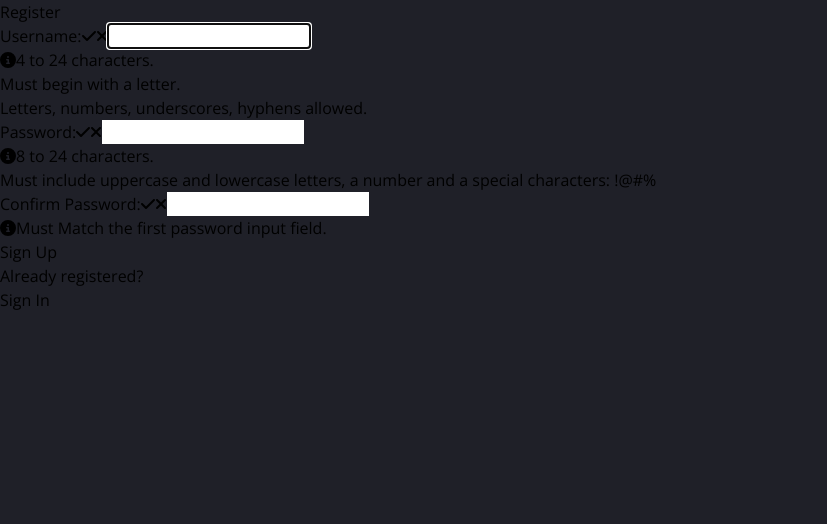
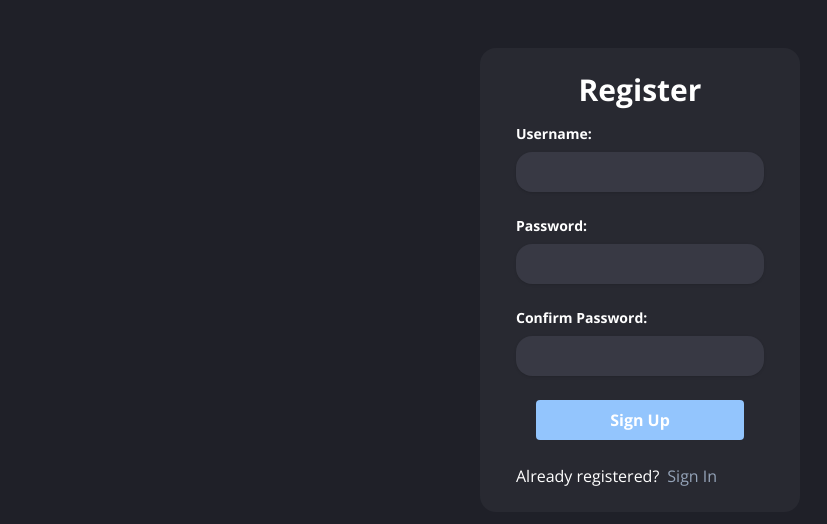
Before and after one commit to NAEEMGHADAI/namazy, a React (Create React App) app in the folder Client/: page /register in a window 1280 px wide. Shown: the top 524 px of the page, without its empty margins (0-827 px from the left). Built offline with nearby package versions, Linux system fonts and the light colour scheme.

Commit message:
Login and Register Ui Complete

```diff
--- a/Client/src/pages/Login.jsx
+++ b/Client/src/pages/Login.jsx
@@ -83,20 +83,25 @@ const Login = () => {
   // }, [persist]);
 
   return (
-    <section className="flex flex-col flex-wrap  justify-center content-center w-full">
+    <section className="flex flex-col flex-wrap content-center justify-center w-full">
       <form
         onSubmit={handleSubmit}
-        className={`bg-secondary-dark-bg h-fit  rounded-2xl pr-4 pl-4 pt-6 pb-6 ${
+        className={`bg-secondary-dark-bg h-fit xl:w-1/4 lg:w-1/2 md:w-4/6 w-11/12 mt-12 rounded-2xl pr-4 pl-4 pt-6 pb-6 ${
           darkMode ? "text-white" : ""
         }  `}
       >
         <p
           ref={errRef}
-          className={errMsg ? "errmsg" : "offscreen"}
+          className={
+            errMsg
+              ? "bg-pink-400 text-red-600 rounded-lg p-2 mb-2 font-bold"
+              : "absolute -left-full"
+          }
           aria-live="assertive"
         >
           {errMsg}
         </p>
+        <div className="mx-5">
           <h1 className="text-3xl font-bold mb-4 text-center">Welcome Back!</h1>
           <h6 className=" text-sm font-medium text-slate-500 text-center mb-4">
             Login to Continue
@@ -111,7 +116,7 @@ const Login = () => {
               ref={userRef}
               autoComplete="off"
               {...userAttributes}
-            className="shadow appearance-none border text-black rounded w-full py-2 px-3 leading-tight focus:outline-none focus:shadow-outline"
+              className="shadow appearance-none text-white rounded-2xl w-full py-2 px-3 focus:outline-none bg-active-link-bg focus:shadow-outline"
               required
             />
           </div>
@@ -124,12 +129,12 @@ const Login = () => {
               id="password"
               onChange={(e) => setPwd(e.target.value)}
               value={pwd}
-            className="shadow appearance-none border text-black rounded w-full py-2 px-3 leading-tight focus:outline-none focus:shadow-outline"
+              className="shadow appearance-none text-white rounded-2xl w-full py-2 px-3 focus:outline-none bg-active-link-bg focus:shadow-outline"
               required
             />
           </div>
           <div className="text-center mb-6">
-          <button className="bg-blue-500 hover:bg-blue-700 text-white font-bold py-2 px-10 rounded focus:outline-none focus:shadow-outline">
+            <button className="bg-blue-500 hover:bg-blue-700 text-white font-bold py-2 w-52 rounded focus:outline-none focus:shadow-outline">
               Sign In
             </button>
           </div>
@@ -151,6 +156,7 @@ const Login = () => {
               <Link to="/register">Sign Up</Link>
             </span>
           </p>
+        </div>
       </form>
     </section>
   );
--- a/Client/src/pages/Register.jsx
+++ b/Client/src/pages/Register.jsx
@@ -7,6 +7,7 @@ import { FontAwesomeIcon } from "@fortawesome/react-fontawesome";
 import React, { useEffect, useRef, useState } from "react";
 import { Link } from "react-router-dom";
 import axios from "../api/axios";
+import useContent from "../hooks/useContent";
 
 const USER_REGEX = /^[A-z][A-z0-9-_]{3,23}$/;
 const PWD_REGEX = /^(?=.*[a-z])(?=.*[A-Z])(?=.*[0-9])(?=.*[!@#$%]).{8,24}$/;
@@ -15,6 +16,7 @@ const REGITSER_URL = "/register";
 const Register = () => {
   const userRef = useRef();
   const errRef = useRef();
+  const { darkMode } = useContent();
 
   const [user, setUser] = useState("");
   const [validName, setValidName] = useState(false);
@@ -94,29 +96,62 @@ const Register = () => {
   return (
     <>
       {success ? (
-        <section>
-          <h1>Success!</h1>
-          <p>
-            <a href="/">Sign In</a>
+        <section className="flex flex-col flex-wrap content-center justify-center w-full">
+          <div
+            className={`bg-secondary-dark-bg h-fit grid place-content-center xl:w-1/4 lg:w-1/2 md:w-4/6 w-11/12 mt-12 rounded-2xl pr-4 pl-4 pt-6 pb-6 ${
+              darkMode ? "text-white" : ""
+            }  `}
+          >
+            <div className="flex flex-row">
+              <h1 className=" text-2xl mt-2 mr-2">Success!</h1>
+              <img
+                src="https://img.icons8.com/color/48/null/ok--v1.png"
+                alt="success icon"
+              />
+            </div>
+
+            <p className=" text-2xl mt-2 ml-4 text-slate-400">
+              <Link to="/login">Sign In</Link>
             </p>
+          </div>
         </section>
       ) : (
-        <section>
+        <section className="flex flex-col flex-wrap content-center justify-center w-full">
+          <form
+            onSubmit={handleSubmit}
+            className={`bg-secondary-dark-bg h-fit xl:w-1/4 lg:w-1/2 md:w-4/6 w-11/12 mt-12 rounded-2xl pr-4 pl-4 pt-6 pb-6 ${
+              darkMode ? "text-white" : ""
+            }  `}
+          >
             <p
               ref={errRef}
-            className={errMsg ? "errmsg" : "offscreen"}
+              className={
+                errMsg
+                  ? "bg-pink-400 text-red-600 rounded-lg p-2 mb-2 font-bold"
+                  : "absolute -left-full"
+              }
               aria-live="assertive"
             >
               {errMsg}
             </p>
-          <h1>Register</h1>
-          <form onSubmit={handleSubmit}>
-            <label htmlFor="username">
+            <div className="mx-5">
+              <h1 className="text-3xl font-bold mb-4 text-center">Register</h1>
+              <div className="mb-6">
+                <label
+                  htmlFor="username"
+                  className="block text-sm font-bold mb-2"
+                >
                   Username:
-              <span className={validName ? "valid" : "hide"}>
+                  <span
+                    className={validName ? "text-green-600 ml-1" : "hidden"}
+                  >
                     <FontAwesomeIcon icon={faCheck} />
                   </span>
-              <span className={validName || !user ? "hide" : "invalid"}>
+                  <span
+                    className={
+                      validName || !user ? "hidden" : "text-red-600 ml-1"
+                    }
+                  >
                     <FontAwesomeIcon icon={faTimes} />
                   </span>
                 </label>
@@ -131,23 +166,35 @@ const Register = () => {
                   aria-describedby="uidnote"
                   onFocus={() => setUserFocus(true)}
                   onBlur={() => setUserFocus(false)}
+                  className="shadow appearance-none text-white rounded-2xl w-full py-2 px-3 focus:outline-none bg-active-link-bg focus:shadow-outline"
                 />
                 <p
                   id="uidnote"
                   className={
-                userFocus && user && !validName ? "instructions" : "offscreen"
+                    userFocus && user && !validName
+                      ? "text-xs rounded-lg bg-black text-white p-1 relative -bottom-3"
+                      : "absolute -left-full"
                   }
                 >
                   <FontAwesomeIcon icon={faInfoCircle} />
                   4 to 24 characters. <br /> Must begin with a letter. <br />{" "}
                   Letters, numbers, underscores, hyphens allowed.
                 </p>
-            <label htmlFor="password">
+              </div>
+              <div className="mb-6">
+                <label
+                  htmlFor="password"
+                  className="block text-sm font-bold mb-2"
+                >
                   Password:
-              <span className={validPwd ? "valid" : "hide"}>
+                  <span className={validPwd ? "text-green-600 ml-1" : "hidden"}>
                     <FontAwesomeIcon icon={faCheck} />
                   </span>
-              <span className={validPwd || !pwd ? "hide" : "invalid"}>
+                  <span
+                    className={
+                      validPwd || !pwd ? "hidden" : "text-red-600 ml-1"
+                    }
+                  >
                     <FontAwesomeIcon icon={faTimes} />
                   </span>
                 </label>
@@ -160,25 +207,43 @@ const Register = () => {
                   aria-describedby="pwdnote"
                   onFocus={() => setPwdFocus(true)}
                   onBlur={() => setPwdFocus(false)}
+                  className="shadow appearance-none text-white rounded-2xl w-full py-2 px-3 focus:outline-none bg-active-link-bg focus:shadow-outline"
                 />
                 <p
                   id="pwdnote"
-              className={pwdFocus && !validPwd ? "instructions" : "offscreen"}
+                  className={
+                    pwdFocus && !validPwd
+                      ? "text-xs rounded-lg bg-black text-white p-1 relative -bottom-3"
+                      : "absolute -left-full"
+                  }
                 >
                   <FontAwesomeIcon icon={faInfoCircle} />
-              8 to 24 characters. <br /> Must include uppercase and lowercase
-              letters, a number and a special characters:{" "}
+                  8 to 24 characters. <br /> Must include uppercase and
+                  lowercase letters, a number and a special characters:{" "}
                   <span aria-label="exclamation mark">!</span>
                   <span aria-label="at symbol">@</span>
                   <span aria-label="hashtag">#</span>
                   <span aria-label="percent">%</span>
                 </p>
-            <label htmlFor="confirm_pwd">
+              </div>
+              <div className="mb-6">
+                <label
+                  htmlFor="confirm_pwd"
+                  className="block text-sm font-bold mb-2"
+                >
                   Confirm Password:
-              <span className={validMatch && matchPwd ? "valid" : "hide"}>
+                  <span
+                    className={
+                      validMatch && matchPwd ? "text-green-600 ml-1" : "hidden"
+                    }
+                  >
                     <FontAwesomeIcon icon={faCheck} />
                   </span>
-              <span className={validMatch || !matchPwd ? "hide" : "invalid"}>
+                  <span
+                    className={
+                      validMatch || !matchPwd ? "hidden" : "text-red-600 ml-1"
+                    }
+                  >
                     <FontAwesomeIcon icon={faTimes} />
                   </span>
                 </label>
@@ -191,24 +256,42 @@ const Register = () => {
                   aria-describedby="confirmnote"
                   onFocus={() => setMatchFocus(true)}
                   onBlur={() => setMatchFocus(false)}
+                  className="shadow appearance-none text-white rounded-2xl w-full py-2 px-3 focus:outline-none bg-active-link-bg focus:shadow-outline"
                 />
                 <p
                   id="confirmnote"
-              className={matchFocus && !validPwd ? "instructions" : "offscreen"}
+                  className={
+                    matchFocus && !validPwd
+                      ? "text-xs rounded-lg bg-black text-white p-1 relative -bottom-3"
+                      : "absolute -left-full"
+                  }
                 >
                   <FontAwesomeIcon icon={faInfoCircle} />
                   Must Match the first password input field.
                 </p>
+              </div>
+              <div className="text-center mb-6">
                 <button
-              disabled={!validName || !validPwd || !validMatch ? true : false}
+                  disabled={
+                    !validName || !validPwd || !validMatch ? true : false
+                  }
+                  className={`${
+                    !validName || !validPwd || !validMatch
+                      ? "bg-blue-300"
+                      : "bg-blue-500 hover:bg-blue-700"
+                  } text-white font-bold py-2 w-52 rounded focus:outline-none focus:shadow-outline`}
                 >
                   Sign Up
                 </button>
+              </div>
+              <p>
+                Already registered?
+                <span className="line ml-2 text-slate-400">
+                  <Link to="/login">Sign In</Link>
+                </span>
+              </p>
+            </div>
           </form>
-          <p>
-            Already registered? <br />
-            <Link to="/login">Sign In</Link>
-          </p>
         </section>
       )}
     </>
```
Lines whose indentation alone changed are shown as unchanged.
